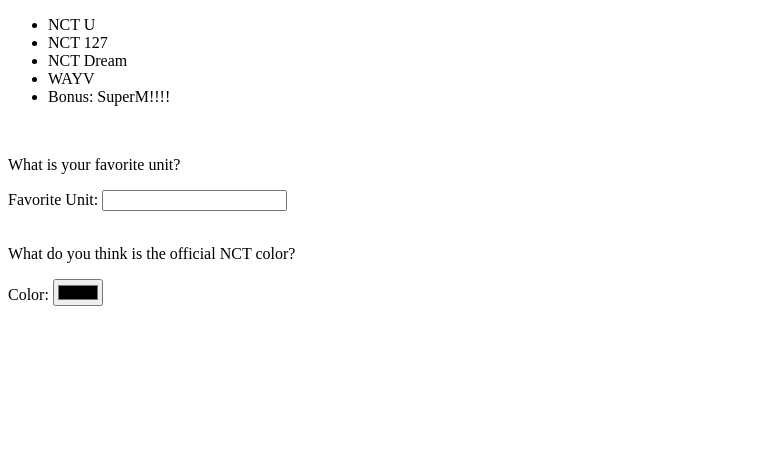
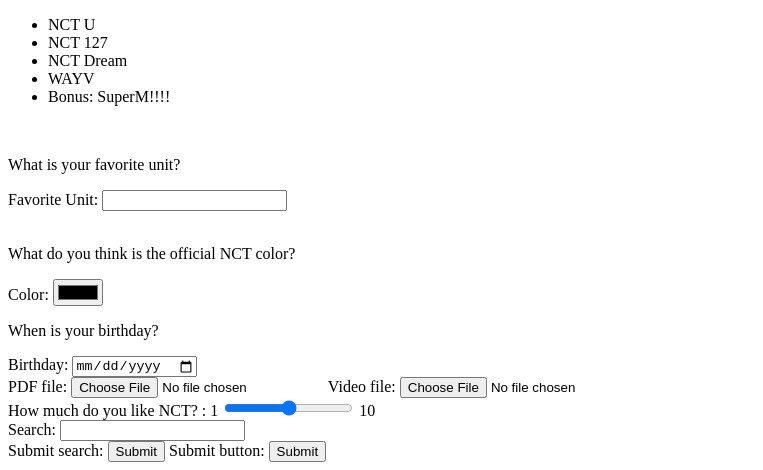
Before and after one commit to ganh01/ganh01.github.io, a plain HTML site: page index.html in a window 1280 px wide. Shown: the part 754-1224 px from the top of the page, without its empty margins (0-763 px from the left). Before the commit the page ends 1068 px from the top, so only its background shows below. Drawn offline with Linux system fonts and the light colour scheme.

Commit message:
Update index.html

```diff
--- a/index.html
+++ b/index.html
@@ -25,11 +25,23 @@
 </ul>
 
 <br>
+    <!-- This is a form! -->
 <p> What is your favorite unit? </p>
-<form>
+   <form>
 Favorite Unit: <input type = "text" name ="name">
 <br><br>
 <p> What do you think is the official NCT color? </p>
 Color: <input type="color">
+  <p> When is your birthday? </p>
+Birthday: <input type="date" name ="birthday"><br>
+PDF file: <input type ="file" name ="PDF">
+Video file: <input type ="file" name ="videofile"><br>
+How much do you like NCT? : 1 <input type = "range" name = "awesomelevel"> 10 <br>
+Search: <input type = "search" name ="search"> <br>
+Submit search: <input type = "submit" name = "submitsearch">
+Submit button: <input type = "submit" name = "submitform">
+
+    </form>
+
   </body>
 </html>
```
